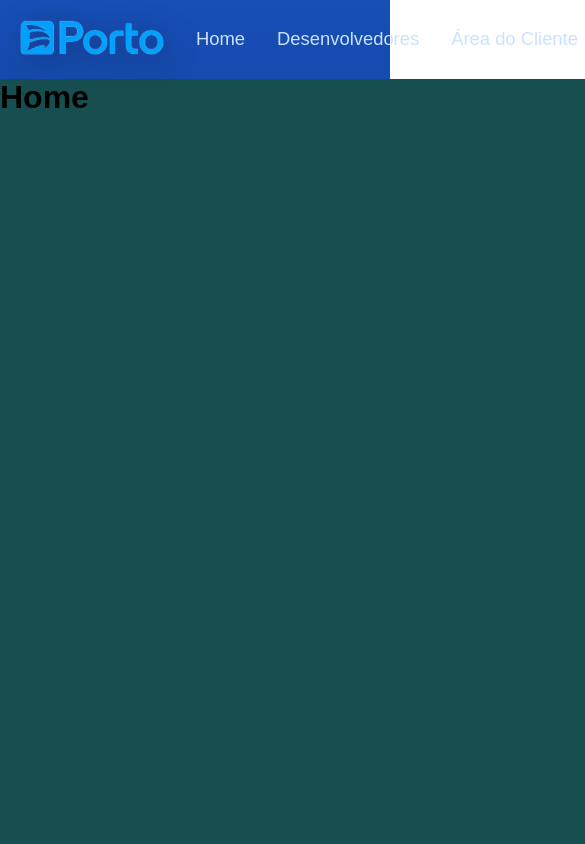
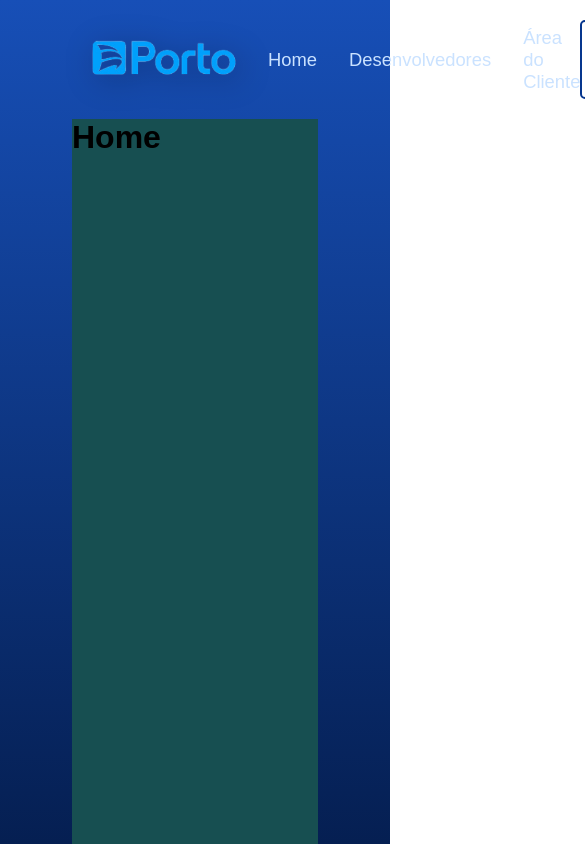
Before and after one commit to arthurspedine/pe-na-estrada-frontend, a React (Vite) app: page / in a window 390 px wide. Shown: the top 844 px of the page, 585 px wide, since content can reach past the window. Built offline with nearby package versions, Linux system fonts and the light colour scheme.

Commit message:
fix: media query bug

```diff
--- a/src/global-styled.ts
+++ b/src/global-styled.ts
@@ -16,23 +16,27 @@ export const GlobatStyle = createGlobalStyle`
     }
 
     body {
-        width: 100vw;
+        width: 100%;
+        height: 100%;
+        display: flex;
+        flex-direction: column;
     }
 
     #root {
-        max-width: 100vw;
-        min-height: 100vh;
         display: flex;
         flex-direction: column;
-
+        flex-grow: 1;
+        height: 100vh;
+        padding: 0px 4.5rem;
         background: linear-gradient(0deg,
                 #051F52 0.1%,
                 #174FB7 100%);
     }
 
     main {
-        width: 1200px;
         margin: 0 auto;
+        width: 100%;
+        max-width: 1200px;
         background-color: #174F51;
         flex-grow: 1;
     }
--- a/src/styled.ts
+++ b/src/styled.ts
@@ -1,7 +1,8 @@
 import styled from 'styled-components'
 
 export const HeaderStyled = styled.header`
-    width: 1200px;
+    width: 100%;
+    max-width: 1200px;
     margin: 0 auto;
     display: flex;
     align-items: center;
```
